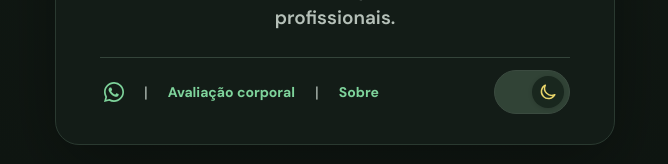
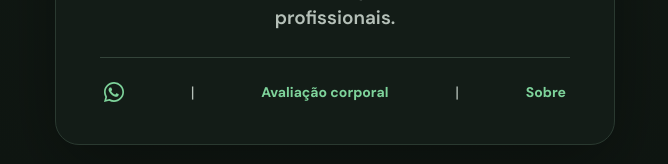
Before and after one commit to albertoapr/calculadoraimc, a Vue app: page / in a window 1280 px wide. Shown: the part 566-730 px from the top of the page, without its empty margins (305-973 px from the left). Built offline with nearby package versions, Linux system fonts and the light colour scheme; no server answers.

Commit message:
fix: show theme switch only once on home

```diff
--- a/src/views/layout/AppFooter.vue
+++ b/src/views/layout/AppFooter.vue
@@ -29,7 +29,7 @@ const { theme, viewMode } = useFitpesoContext()
     <a v-if="viewMode === 'home'" href="#avaliacao" class="box-contact-link" @click.prevent="viewMode = 'assessment'">Avaliação corporal</a>
     <span v-if="viewMode === 'home'" class="header-auth-divider" aria-hidden="true" style="margin: 0 8px">|</span>
     <a href="#sobre" class="box-contact-link" @click.prevent="viewMode = 'about'">Sobre</a>
-    <div class="box-theme-actions" style="margin-left: auto">
+    <div v-if="viewMode !== 'home'" class="box-theme-actions" style="margin-left: auto">
       <button
         type="button"
         class="theme-mode-toggle"
```
